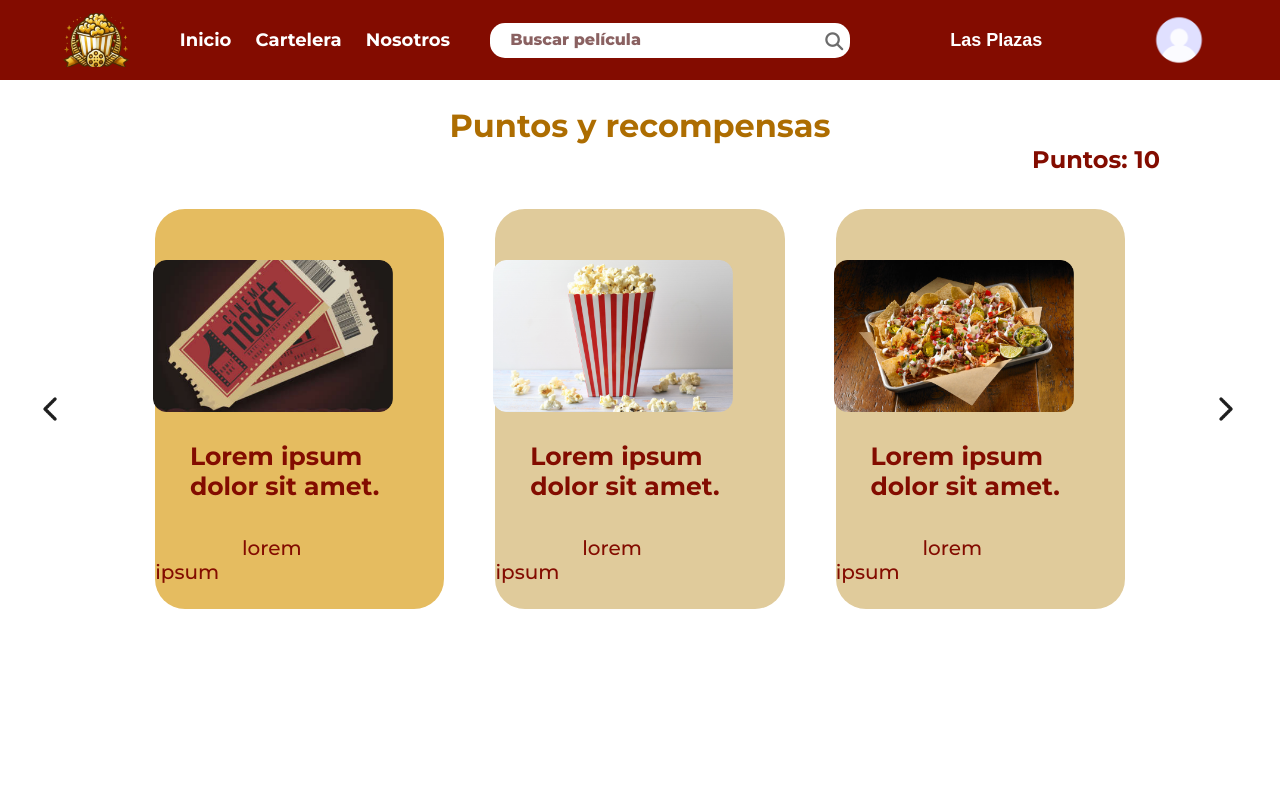
After one commit to ElviaMedinaZ/proyectoCine, a PHP site: page /php_html/recompensas.php in a window 1280 px wide. The commit adds this page. Run offline with PHP 8.4, Linux system fonts and the light colour scheme; the visitor is signed in with stand-in values (Sample User, id 1); some libraries are stand-ins or nearby versions.

Commit message:
creacion de la vista recompensas

```diff
--- a/CSS/style.css
+++ b/CSS/style.css
@@ -633,3 +633,69 @@ img{
     margin: 5%;
     font-size: 20px;
 }
+
+/* =====================vista puntos y recompensas========================= */
+h1{
+    display: flex;
+    justify-content: center;
+    margin-top: 2%;
+    color: #AD6D01;
+}
+
+h2{
+    float: right;
+    margin-right:5em;
+    color: #830c00;
+}
+
+.carrusel{
+    display: flex;
+    align-items: center; /* Alinea verticalmente los elementos */
+    margin-top: 5%;
+    gap: 4%; /* Espaciado uniforme entre elementos */
+    overflow: hidden;
+}
+
+.elemento{
+    flex: auto;
+    background-color: #E0CB9B;
+    width: 10em;
+    height: 25em;
+    border-radius: 30px;
+    position: relative;
+}
+
+.elemento-seleccion{
+    background-color: #E5BC60;
+}
+
+.carrusel .flechas{
+    margin: 2em; /* Márgenes horizontales más pequeños */
+}
+
+.flechas img{
+    justify-content: center;
+    width: 40px;
+    height: auto;
+}
+
+.recompensa{
+    margin: 3.2em;
+    width: 15em;
+    height: auto;
+    margin-bottom: 10%; /* Espacio entre la imagen y el texto */
+}
+
+.elemento p{
+    margin: 12%;
+    font-weight: 700;
+    font-size: 25px;
+    color: #830c00;
+}
+
+.elemento a{
+    margin: 30%;
+    font-weight: 500;
+    font-size: 20px;
+    color: #830c00;
+}
--- a/php_html/header.php
+++ b/php_html/header.php
@@ -44,6 +44,8 @@ $username = $_SESSION['username']; // Opcional
                 </div>
                 <div class="dropdown-menu">
                     <a href="/proyectoCine/php_html/perfil.php">Perfil</a>
+                    <a href="/proyectoCine/php_html/historial.php">Historial</a>
+                    <a href="/proyectoCine/php_html/recompensas.php">Recompensa</a>
                     <a href="/proyectoCine/php_funcion/cerrar_sesion.php">Cerrar Sesión</a>
                 </div>
             </div>
--- /dev/null
+++ b/php_html/recompensas.php
@@ -0,0 +1,51 @@
+<!DOCTYPE html>
+<html lang="en">
+<head>
+<meta charset="UTF-8">
+    <meta name="viewport" content="width=device-width, initial-scale=1.0">
+    <!-- libreria font awesome (iconos) -->
+    <link href="https://cdnjs.cloudflare.com/ajax/libs/font-awesome/6.6.0/css/all.min.css" rel="stylesheet">
+    <!-- fuente de la pagina -->
+    <link rel="preconnect" href="https://fonts.googleapis.com">
+    <link rel="preconnect" href="https://fonts.gstatic.com" crossorigin>
+    <link href="https://fonts.googleapis.com/css2?family=Montserrat:ital,wght@0,100..900;1,100..900&display=swap" rel="stylesheet">
+    <!-- hoja de estilos -->
+    <link rel="stylesheet" href="../CSS/style.css">
+    <title>Document</title>
+</head>
+<body>
+    <?php
+        include ('header.php');
+    ?>
+
+    <div class="container-about">
+        <main>
+            <h1>Puntos y recompensas</h1>
+            <h2>Puntos: 10</h2>
+                <div class="carrusel">
+                    <div class="flechas">
+                        <img src="../image/recompensas/Chevron left.png" alt="flecha izquierda">
+                    </div>
+                    <div class="elemento elemento-seleccion">
+                        <img class="recompensa" src="../image/recompensas/entrada.png" alt="boletos">
+                        <p>Lorem ipsum dolor sit amet.</p>
+                        <a>lorem ipsum</a>
+                    </div>
+                    <div class="elemento">
+                        <img class="recompensa" src="../image/recompensas/image 2.png" alt="boletos">
+                        <p>Lorem ipsum dolor sit amet.</p>
+                        <a>lorem ipsum</a>
+                    </div>
+                    <div class="elemento">
+                        <img class="recompensa" src="../image/recompensas/nachos.png" alt="boletos">
+                        <p>Lorem ipsum dolor sit amet.</p>
+                        <a>lorem ipsum</a>
+                    </div>
+                    <div class="flechas">
+                        <img src="../image/recompensas/Chevron right.png" alt="flecha derecha">
+                    </div>
+                </div>
+        </main>
+    </div>
+</body>
+</html>
```
Also changed, not shown: image/recompensas/Chevron left.png (added), image/recompensas/Chevron right.png (added), image/recompensas/entrada.png (added), image/recompensas/image 2.png (added), image/recompensas/nachos.png (added).
